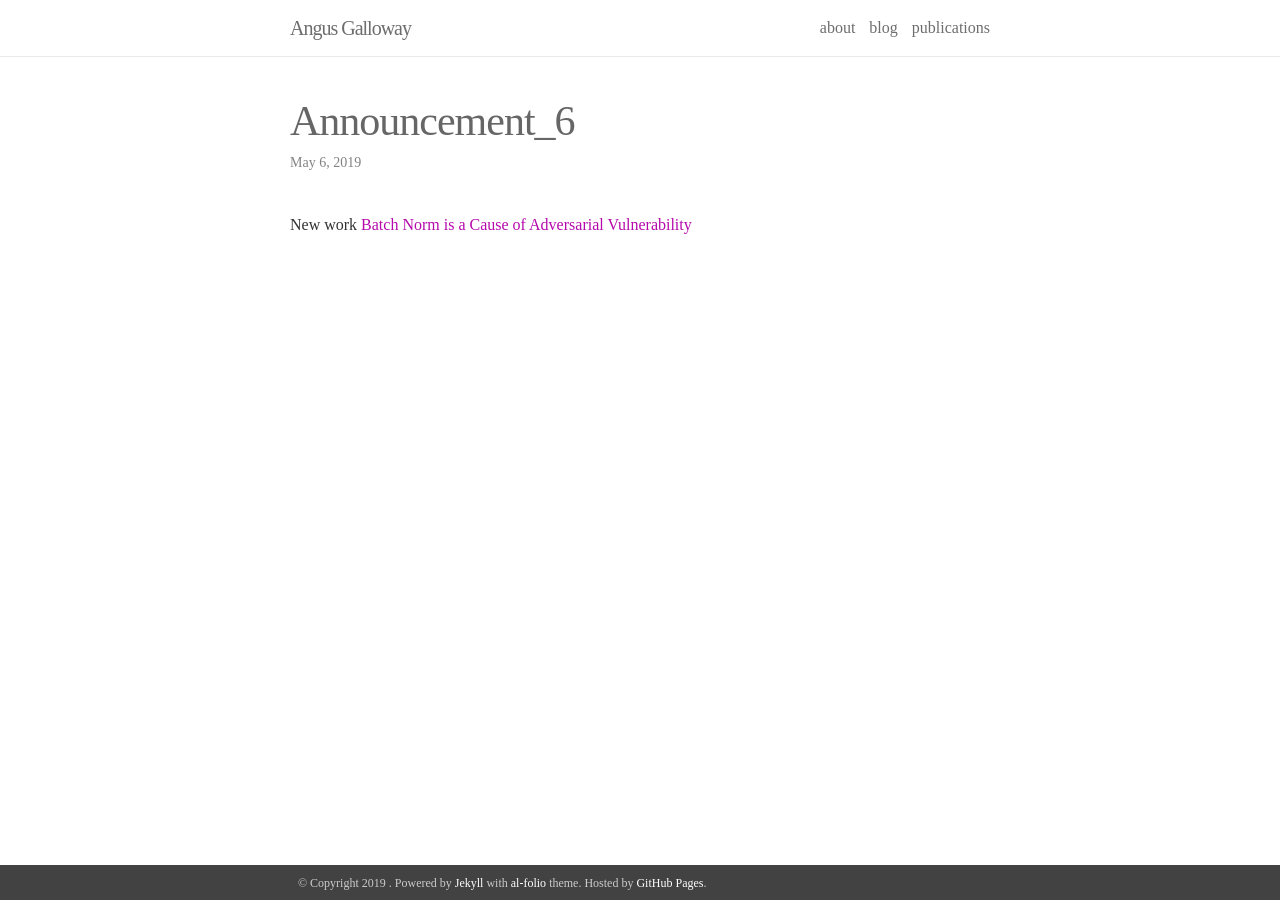
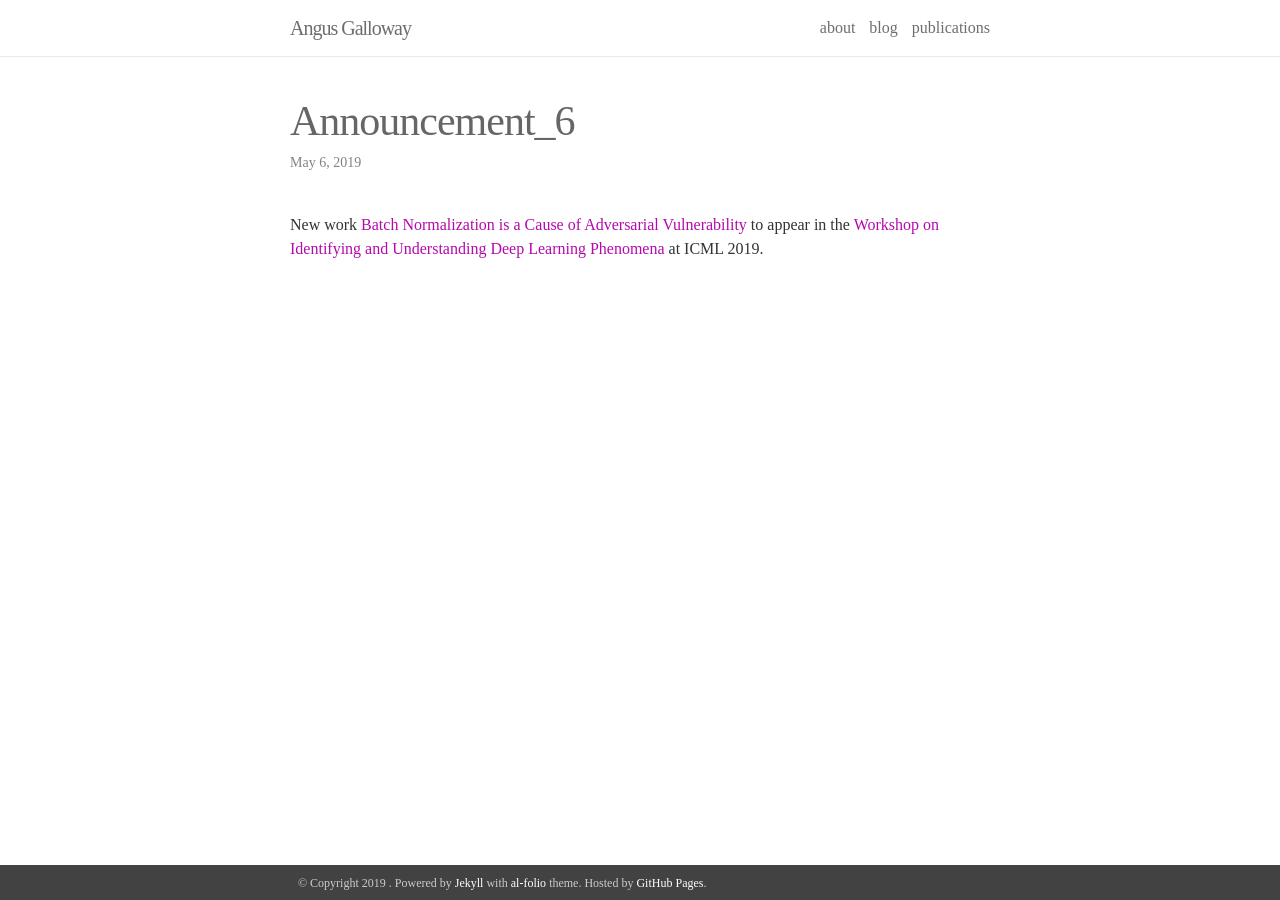
Before and after one commit to AngusG/angusg.github.io, a Jekyll site: the page built from _news/announcement_6.md, in a window 1280 px wide. Built offline with Jekyll 4.4.1, drawn with Linux system fonts in a browser that asks for light colours; nearby versions of some CDN libraries.

Commit message:
update deep-phenomena

```diff
--- a/_config.yml
+++ b/_config.yml
@@ -63,7 +63,7 @@ collections:
     output: true
     permalink: /projects/:path/
 
-news_limit: 5
+news_limit: 3
 
 # -----------------------------------------------------------------------------
 # Jekyll settings
--- a/_news/announcement_6.md
+++ b/_news/announcement_6.md
@@ -4,4 +4,6 @@ date: 2019-05-06 12:41:00-0400
 inline: true
 ---
 
-New work [Batch Norm is a Cause of Adversarial Vulnerability](https://arxiv.org/abs/1905.02161)
+New work [Batch Normalization is a Cause of Adversarial Vulnerability](https://arxiv.org/abs/1905.02161) to
+appear in the [Workshop on Identifying and Understanding Deep Learning Phenomena](http://deep-phenomena.org/) at
+ICML 2019.
```
